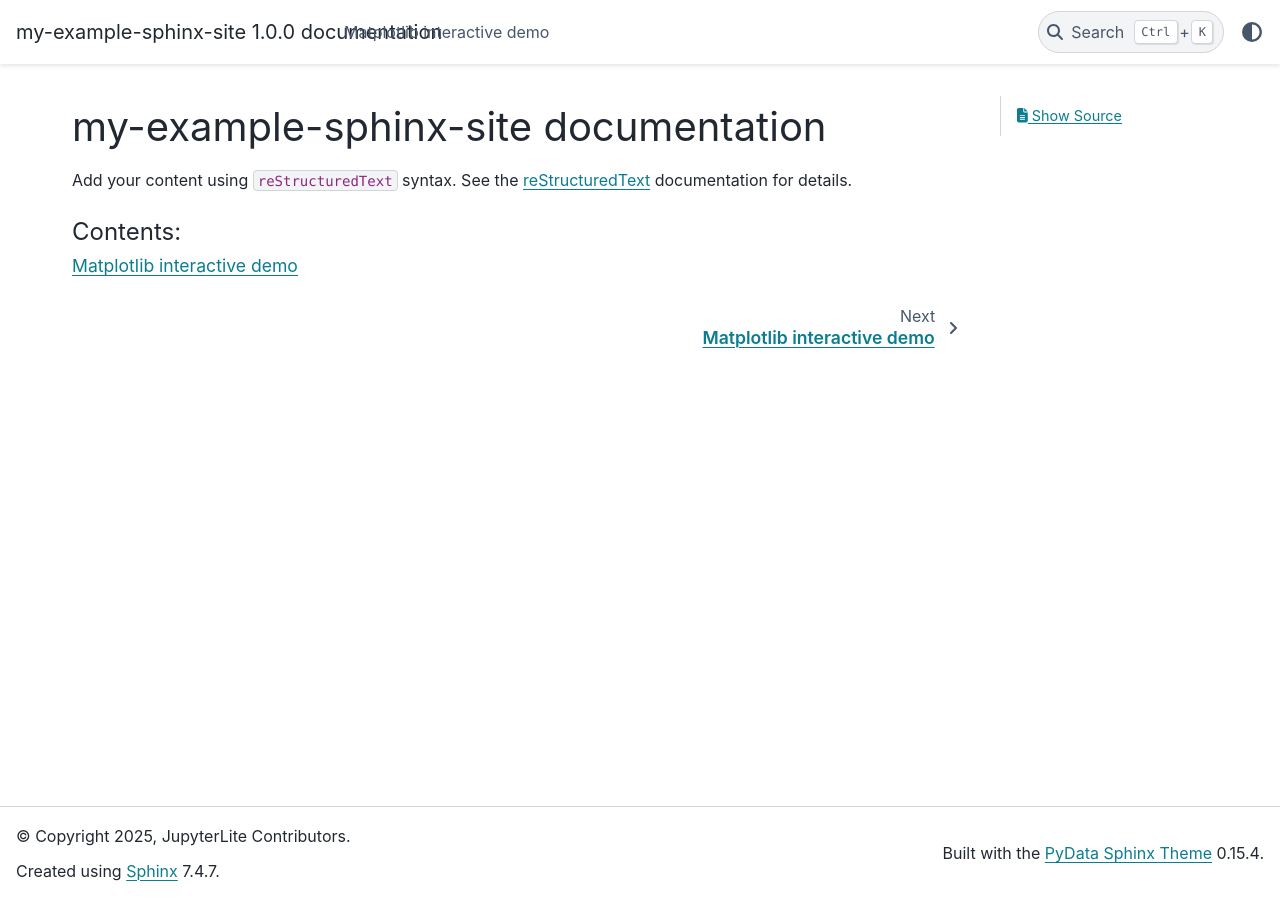
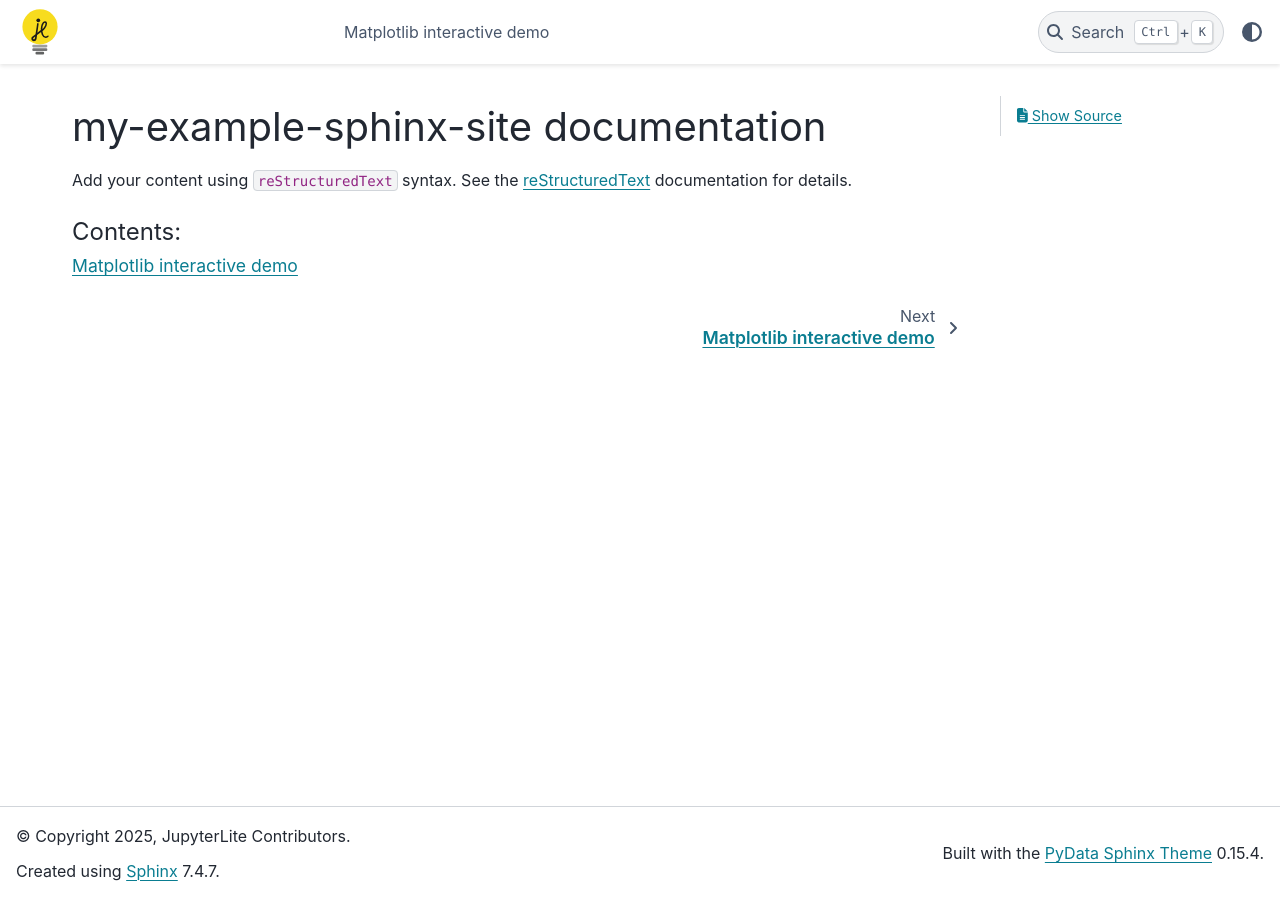
Before and after one commit to jupyterlite/sphinx-demo, a Sphinx documentation site: the page built from pyodide-kernel-example/docs/source/index.md, in a window 1280 px wide. Built offline with Sphinx 7.4.7 and the PyData theme 0.15.4, drawn with Linux system fonts in a browser that asks for light colours.

Commit message:
Add missing JupyterLite icon for a logo

```diff
--- a/pyodide-kernel-example/docs/source/conf.py
+++ b/pyodide-kernel-example/docs/source/conf.py
@@ -40,4 +40,5 @@ nb_execution_mode = "auto"
 # https://www.sphinx-doc.org/en/master/usage/configuration.html#options-for-html-output
 
 html_theme = "pydata_sphinx_theme"
+html_logo = "_static/icon.svg"
 html_static_path = ["_static"]
--- a/xeus-kernel-example/docs/source/conf.py
+++ b/xeus-kernel-example/docs/source/conf.py
@@ -40,4 +40,5 @@ nb_execution_mode = "auto"
 # https://www.sphinx-doc.org/en/master/usage/configuration.html#options-for-html-output
 
 html_theme = "pydata_sphinx_theme"
+html_logo = "_static/icon.svg"
 html_static_path = ["_static"]
```
Also changed, not shown: pyodide-kernel-example/docs/source/_static/icon.svg (added), xeus-kernel-example/docs/source/_static/icon.svg (added).
